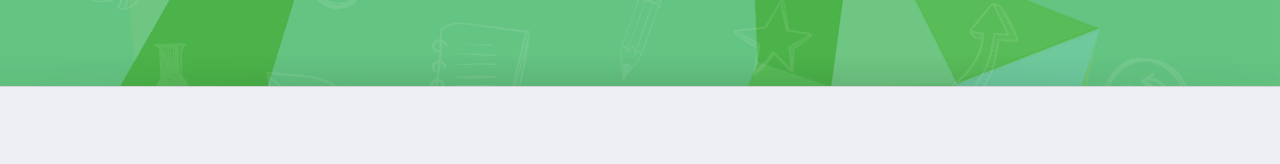
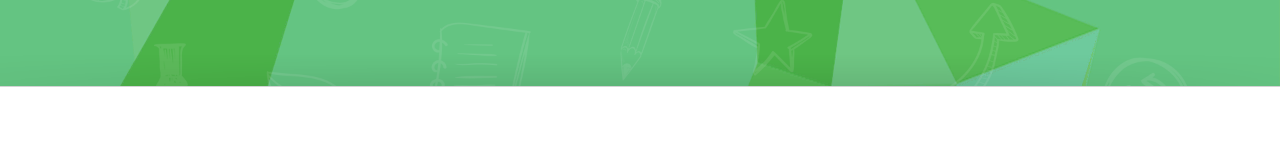
Before and after one commit to videovisualdf/accesseduca, a website: page client/index.html in a window 1280 px wide. Shown: the part 563-727 px from the top of the page. Drawn offline with nearby package versions, Linux system fonts and the light colour scheme; files whose address does not match are found by name.

Commit message:
Update v-nav-menu.css

```diff
--- a/client/frontend/css/v-nav-menu.css
+++ b/client/frontend/css/v-nav-menu.css
@@ -247,7 +247,7 @@ nav.std-menu .menu li > a {
 }
 
 body.no-page-top {
-    background: #EDEFF2;
+    background: #ffffff;
 }
 
 
```
